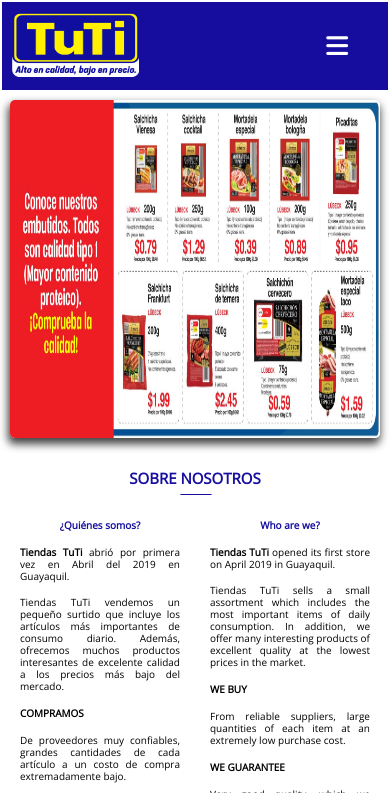
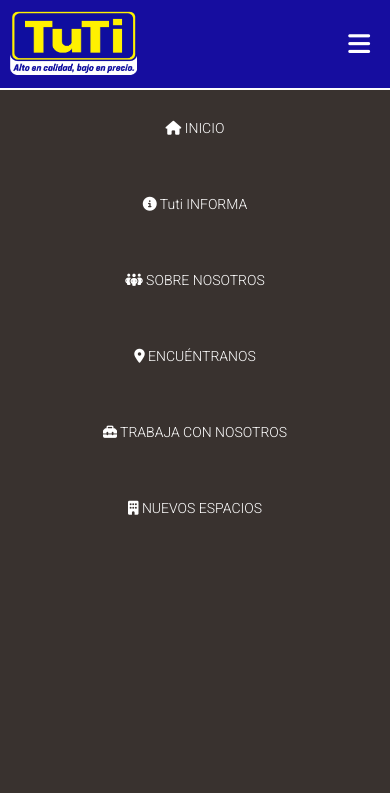
Before and after one commit to Hidalgo1996/Curso_Disenio_FrontEnd, a plain HTML site: page index.html in a window 390 px wide. Both pictures are taken after a click on the element 337 px from the left and 46 px from the top of the page. Shown: the top 793 px of the page. Drawn offline with nearby package versions, Linux system fonts and the light colour scheme.

Commit message:
Diseño responsive y menu de hamburguesa

```diff
--- a/CSS/estilo.css
+++ b/CSS/estilo.css
@@ -7,11 +7,12 @@
 /*MAQUETACIÓN EL FLEXBOX*/
 /*Menú*/
 .Contenedor_Menu{
+    width: 100%;
     display: flex;
     justify-content: space-between;
     align-items: center;
     background-color: RGB(22, 13, 159);
-    margin: 2px;
+    margin: 0px;
     padding: 10px;
     font-size: 14px;
     font-family: 'Roboto', sans-serif;
@@ -53,21 +54,23 @@
 }
 
 /*Header*/
+/*
 .Contenedor_Header{
-    /*Para aplicar un centrar, primero debe ser un flex*/
+
     display: flex;
     align-items: center;
     justify-content: center;
     margin: 10px;
-}
+}*/
 
+/*
 .Contenedor_Header_Img{
     height: 85vh;
     width: 97%;
     box-shadow: -1px 5px 8px 1px rgba(0,0,0,0.75);
     -webkit-box-shadow: -1px 5px 8px 1px rgba(0,0,0,0.75);
     -moz-box-shadow: -1px 5px 8px 1px rgba(0,0,0,0.75);
-}
+}*/
 
 /*Diseño del Selection*/
 section{
@@ -173,6 +176,7 @@
     background-color: RGB(22, 13, 159);
     align-items: start;
     color: yellow;
+    margin: 0;
     padding: 50px;
     padding-left: 150px;
     padding-right: 150px;
@@ -223,26 +227,64 @@
     nav a{
         display: none;
     }
+
     .btn_Menu{
+        display: block;
         font-size: 25px;
         cursor: pointer;
         display: inline;
     }
+
+    /*Funcion del menu movil*/
+    .opciones_Menu{
+        display: none;
+        background-color: rgb(57, 50, 47);
+        position: fixed;
+        width: 100%;
+        height: 100vh;
+        top: 90px;
+        left: -100%;
+        text-align: center;
+        transition: all .4s;
+        flex-direction: column;
+        z-index: 99;
+    }
+
 }
 
 
 /*Media Queries*/
 @media screen and (max-width: 768px){
+    nav a{
+        display: inline;
+        display: block;
+    }
+
     /*Menu*/
-    nav a{
-        display: none;
-    }
     .btn_Menu{
+        display: block;
         font-size: 25px;
         cursor: pointer;
         display: inline;
     }
+
+    /*Funcion del menu movil*/
+    .opciones_Menu{
+        display: flex;
+        flex-direction: column;
+        background-color: rgb(57, 50, 47);
+        position: fixed;
+        width: 100%;
+        height: 100vh;
+        top: 90px;
+        left: -100%;
+        text-align: center;
+        transition: all .4s;
+        z-index: 99;
+    }
+
     /*Banner*/
+    /*
     .Contenedor_Header_Img{
         height: 40vh;
         width: 100%;
@@ -250,10 +292,12 @@
         -webkit-box-shadow: -1px 5px 8px 1px rgba(0,0,0,0.75);
         -moz-box-shadow: -1px 5px 8px 1px rgba(0,0,0,0.75);
         border-radius: 5px;
-    }
+    }*/
 
     /*Titulo sección nosotros contendor general*/
     .Section_Nosotros{
+        flex-direction: column;
+        align-items: center;
         font-size: 10px;
     }
     .Section_Encabezado{
@@ -266,13 +310,11 @@
     }
     .Section_Nosotros_Es{
         margin-left: 20px;
-        margin-right: 15px;
-        width: 100vh;
+        margin-right: 20px;
     }
     .Section_Nosotros_En{
         margin-right: 20px;
-        margin-left: 15px;
-        width: 100vh;
+        margin-left: 20px;
     }
     .Section_Nosotros_Es_Quienes{
         font-size: 10px;
@@ -291,15 +333,16 @@
     }
     /*Article general*/
     .Contenedor_Article_Parrafo{
+        flex-direction: column;
+        align-items: center;
         justify-content: center;
         font-size: 9px;
     }
     .Contenedor_Article_Parrafo_Img{
-        height: 25em;
-        width: 235em;
+        height: 200px;
+        width: 280px;
 
-        /*Util, pero no aplica
-        background-size: contain;*/
+        background-size: contain;
         margin-left: 20px;
         margin-right: 15px;
     }
@@ -354,3 +397,17 @@
         margin: 0px;
     }
 }
+
+.swiper {
+    width: 100%;
+    height: 580px;
+}
+
+.imagenPrimera{
+    height: 555px;
+    width: 100%;
+    object-fit:cover;
+}
+.show{
+    left: 0;
+}
--- a/index.html
+++ b/index.html
@@ -13,11 +13,20 @@
             <link rel="preconnect" href="https://fonts.gstatic.com" crossorigin>
             <link href="https://fonts.googleapis.com/css2?family=Open+Sans&display=swap" rel="stylesheet">
 
+            <!--Para utilizar la transición del banner-->
+            <link rel="stylesheet"  href="https://cdn.jsdelivr.net/npm/swiper@9/swiper-bundle.min.css"/>
+
             <link rel="stylesheet" type="text/css" href="CSS/estilo.css">
             <title>PROYECTO INTEGRADOR: TUTI</title>
         </head>
 
         <body>
+            <!--Llamar al JS EXTERNO-->
+            <script src="JavaScript.js/funcionalidad.js"></script>
+
+            <!--Implementa la transición del banner-->
+            <script src="https://cdn.jsdelivr.net/npm/swiper@9/swiper-bundle.min.js"></script>
+
             <!--PARA AÑADIR ICONOS-->
             <script src="https://kit.fontawesome.com/75b4b6bc37.js" crossorigin="anonymous"></script>
 
@@ -31,7 +40,7 @@
                 <!--Panel de navegación-->
 
                 <nav>
-                    <ul>
+                    <ul class="opciones_Menu">
                         <a href="#"><i class="fa-solid fa-house"></i> INICIO</a>
                         <a href="#"><i class="fa-solid fa-circle-info"></i> Tuti INFORMA</a>
                         <a href="#"><i class="fa-solid fa-people-group"></i> SOBRE NOSOTROS</a>
@@ -49,9 +58,30 @@
 
             <!--Banner-->
             <header>
+                <!--Para la transición del banner-->
+                <div class="swiper">
+                    <!-- Additional required wrapper -->
+                    <div class="swiper-wrapper">
+                      <!-- Slides -->
+                      <div class="swiper-slide"><img src="IMAGEN/imagen_Tuti.jpg" class="imagenPrimera"></div>
+                      <div class="swiper-slide"><img src="IMAGEN/imagen_Tuti2.jpeg" class="imagenPrimera"></div>
+                    </div>
+
+                    <!-- If we need pagination -->
+                    <div class="swiper-pagination"></div>
+
+                    <!-- If we need navigation buttons -->
+                    <div class="swiper-button-prev"></div>
+                    <div class="swiper-button-next"></div>
+
+                    <!-- If we need scrollbar -->
+                    <div class="swiper-scrollbar"></div>
+                </div>
+
+                <!--
                 <div class="Contenedor_Header">
                     <img class="Contenedor_Header_Img" src="IMAGEN/imagen_Tuti.jpg">
-                </div>
+                </div>-->
             </header>
 
             <section>
@@ -130,7 +160,7 @@
                 <div class="Contenedor_Article_Parrafo">
                     <div class="Contenedor_Article_Parrafo_Img">
                         <!--<img src="IMAGEN/cajerostuti-tuti-1.jpg" alt="No se pudo visualizar el contenido">-->
-                    </div>
+                    </div><br>
 
                     <div class="Contenedor_Article_Parrafo_Pa">
                         <p>Crece como profesional en un ambiente positivo y estimulante, donde el compañerismo es el ingrediente principal. En TuTi contamos contigo y creemos en tus posibilidades. <strong>En TuTi tú importas.</strong></p><br>
@@ -165,5 +195,37 @@
                     </div>
                 </div>
             </footer>
+
+            <script>
+                /*BANNER*/
+                 const swiper = new Swiper('.swiper', {
+                    // Optional parameters
+                    direction: 'horizontal',
+                    loop: true,
+                    // If we need pagination
+                    pagination: {
+                        el: '.swiper-pagination',
+                    },
+
+                    // Navigation arrows
+                    navigation: {
+                        nextEl: '.swiper-button-next',
+                        prevEl: '.swiper-button-prev',
+                    },
+
+                    // And if we need scrollbar
+                    scrollbar: {
+                        el: '.swiper-scrollbar',
+                    },
+                });
+
+                /*creacion del boton menu movil*/
+                const hamburger = document.querySelector('.btn_Menu');
+                const menu = document.querySelector('.opciones_Menu');
+
+                hamburger.addEventListener('click',()=>{
+                    menu.classList.toggle('show');
+                });
+            </script>
         </body>
     </html>
```
Also changed, not shown: IMAGEN/imagen_Tuti2.jpeg (added).
